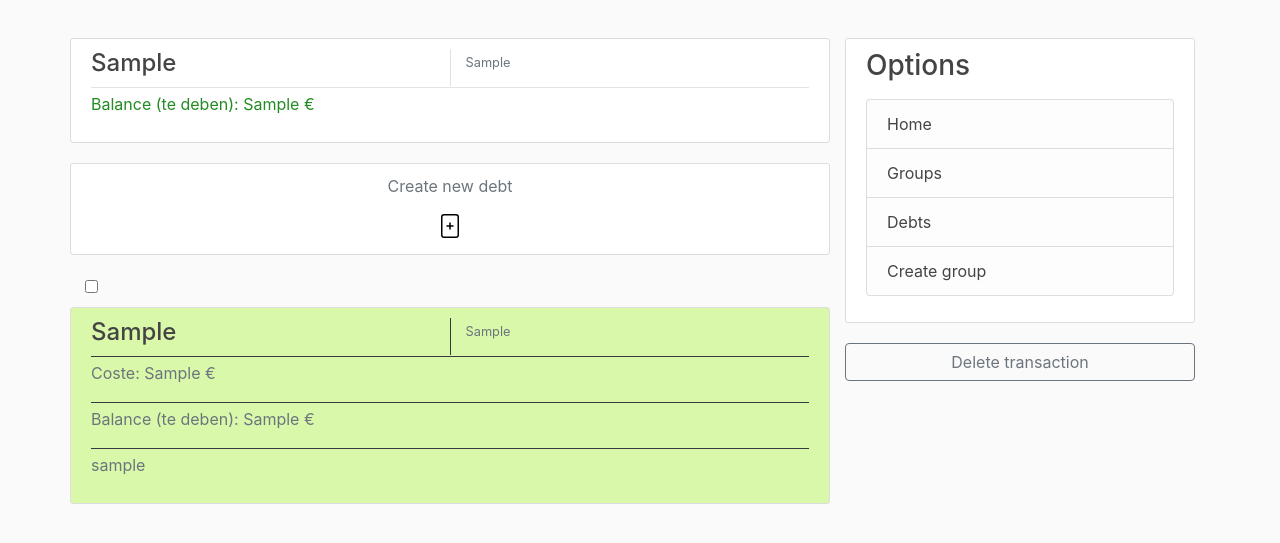
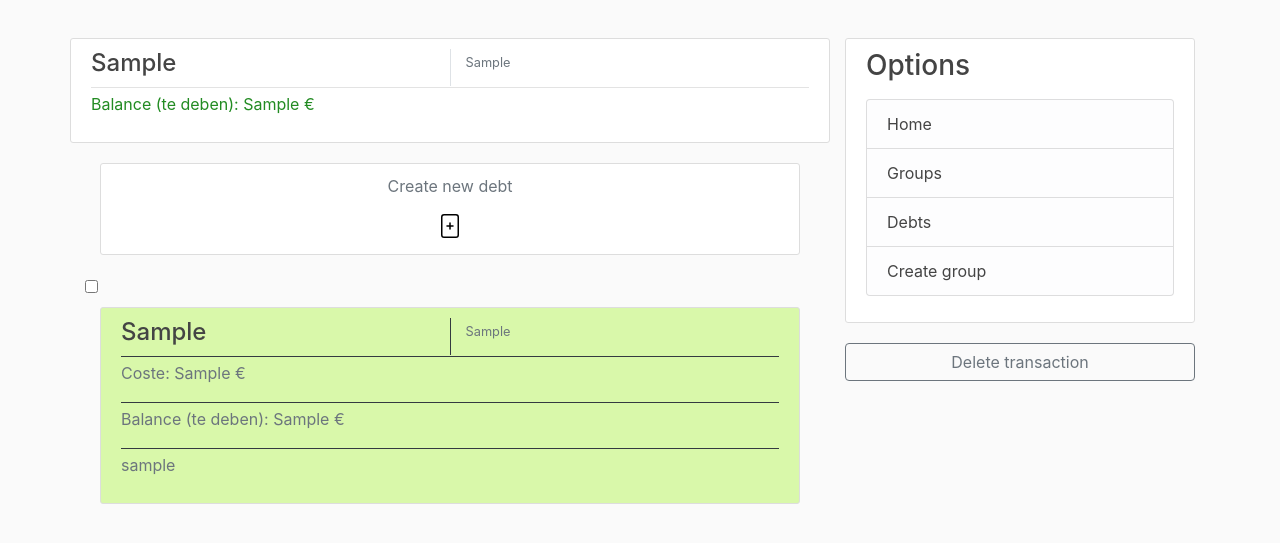
Before and after one commit to asierfdln/lostickes, a Django app: template applostickes/templates/applostickes/group.html in a window 1280 px wide. Shown: the part 66-609 px from the top of the page. Run offline with Django 3.2, Linux system fonts and the light colour scheme; the template is opened without the code that fills it: most values are stand-ins (such as "Sample title", 1, 10 or a date in 2020); some libraries are stand-ins or nearby versions.

Commit message:
divs clickables modificados

```diff
--- a/applostickes/templates/applostickes/group.html
+++ b/applostickes/templates/applostickes/group.html
@@ -27,8 +27,8 @@
     </div>
   </article>
 </div>
-<a class="article-title" href="{% url 'createDebt' %}">
-  <div class="row">
+<div class="col-md-12">
+  <a class="article-title" href="{% url 'createDebt' %}">
     <article class="media content-section col-md-12">
       <div class="media-body">
         <div class="col center-block text-center">
@@ -43,14 +43,15 @@
         </div>
       </div>
     </article>
-  </div>
-</a>
-{% for transaction in group.3 %}
+  </a>
+</div>
+  {% for transaction in group.3 %}
 <label for="check">
   <input type="checkbox" id="check">
 </label>
+<div class="col-md-12">
 <a class="article-title" role="button" href="{% url 'debt' debtName=transaction.0 transaction_identifier=transaction.5 %}">
-  <div style="justify-content: center;" class="row">
+
     {% if transaction.3 > 0 %}
       <article style="background-color: rgb(253, 193, 182);" class="media content-section col-md-12">
     {% elif transaction.3 == 0 %}
@@ -110,8 +111,9 @@
         </div>
       </div>
     </article>
-  </div>
+
 </a>
+</div>
 <!-- <script>
   function functionShow() {
     var x = document.getElementById("check");
```
Also changed, not shown: applostickes/templates/applostickes/debts.html (+5 -4 lines), applostickes/templates/applostickes/groups.html (+8 -6 lines).
